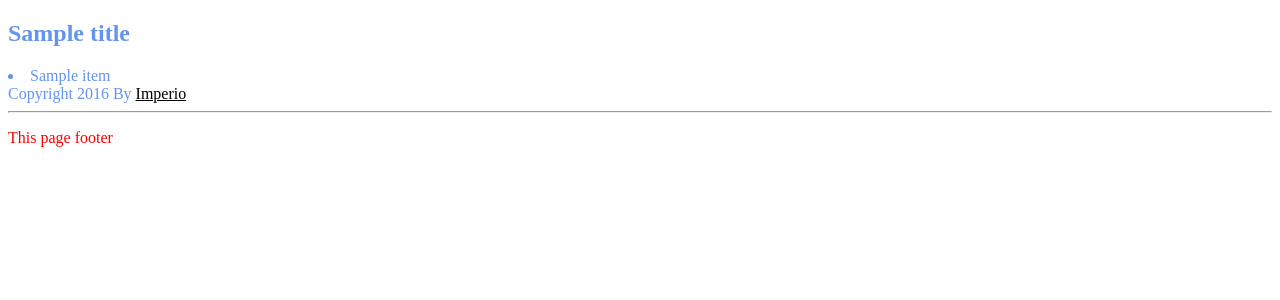
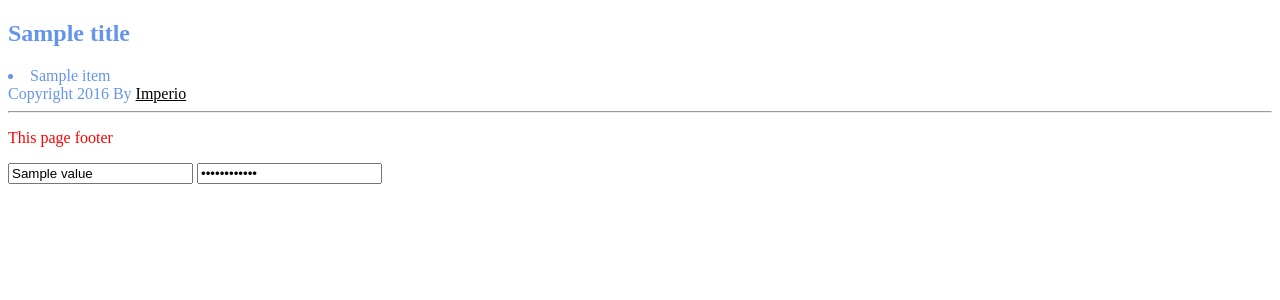
Before and after one commit to imperio-wxm/flask-learn, a Flask app: template templates/child-1.html in a window 1280 px wide. Shown: the part 26-326 px from the top of the page. Run offline with Flask 2, Linux system fonts and the light colour scheme; the template is opened without the code that fills it: most values are stand-ins (such as "Sample title", 1, 10 or a date in 2020).

Commit message:
"change includes"

```diff
--- a/templates/child-1.html
+++ b/templates/child-1.html
@@ -1,5 +1,11 @@
 {#继承模板#}
 {% extends 'base.html' %}
+
+{#宏的定义#}
+{% macro input(name,vlaue='',type='text',size=20) %}
+    <input type="{{ type }}" name="{{ name }}"
+           size="{{ size }}" value="{{ value}}"/>
+{% endmacro %}
 
 {% block title %}{{ title }}{% endblock title%}
 
@@ -31,4 +37,7 @@
     {{ super() }}
     <hr>
     <p style="color: red">This page footer</p>
+    {#宏的调用#}
+    {{ input('username') }}
+    {{ input('password',type='password') }}
 {% endblock footer %}
```
